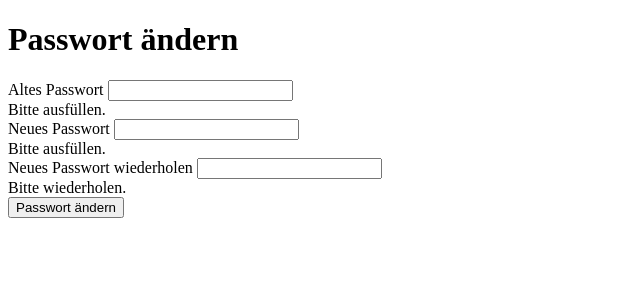
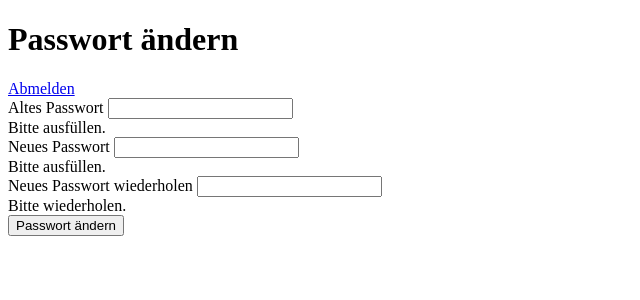
Before and after one commit to FIA-GSO/osp-code-repository-osp-marketplace-gruppe-1, a Flask app: template templates/login/change-password.html in a window 1280 px wide. Shown: the top 300 px of the page, without its empty margins (0-640 px from the left). Run offline with Flask 3, Linux system fonts and the light colour scheme; the template is opened without the code that fills it, so the values that code supplies are empty.

Commit message:
[FIX] change password UI

```diff
--- a/templates/login/change-password.html
+++ b/templates/login/change-password.html
@@ -10,10 +10,17 @@
 
         <main class="container">
 
-            <div class="row justify-content-center mt-md-5">
+            <div class="row justify-content-center">
                 <div class="col-lg-10">
 
-                    <h1 class="mb-4">Passwort ändern</h1>
+                    <div class="row my-5 align-items-center">
+                        <div class="col-12 col-md-6">
+                            <h1>Passwort ändern</h1>
+                        </div>
+                        <div class="col-12 col-md-6 text-md-end">
+                            <span><a href="{{ url_for('logout') }}">Abmelden</a></span>
+                        </div>
+                    </div>
 
                     <form action="{{ url_for('change_password') }}" method="post" class="needs-validation" novalidate>
 
```
